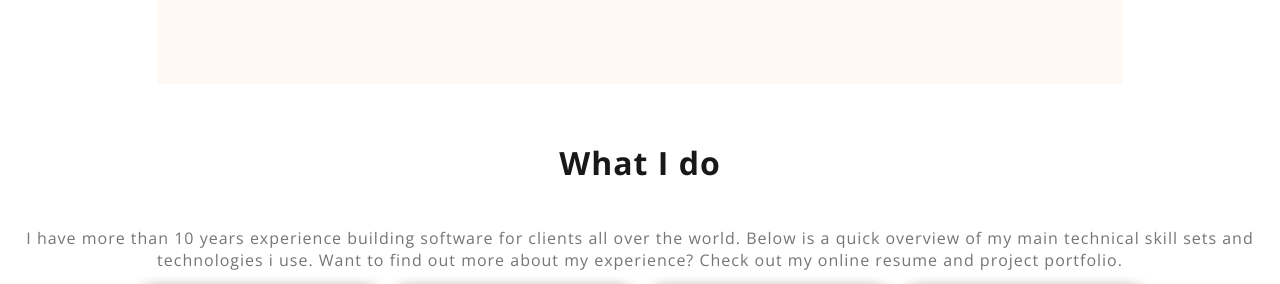
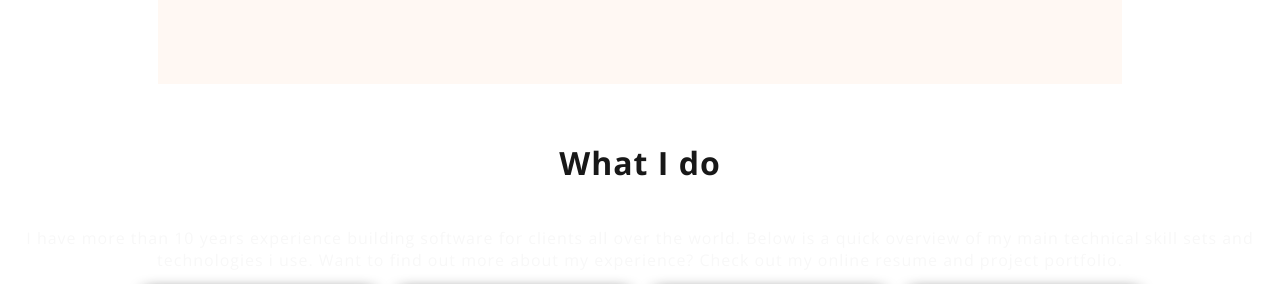
Before and after one commit to tur-cse-pust-210126/A-3-Portfolio-, a plain HTML site: page index.html in a window 1280 px wide. Shown: the part 1270-1554 px from the top of the page. Drawn offline with nearby package versions, Linux system fonts and the light colour scheme.

Commit message:
what valss color chng

```diff
--- a/style3.css
+++ b/style3.css
@@ -145,7 +145,7 @@ section div h2,#what1{
 
 }
 .do-container{
-    color: rgb(117, 117, 117);
+    color: rgb(248, 248, 248);
 
 
     display: flex;
```
